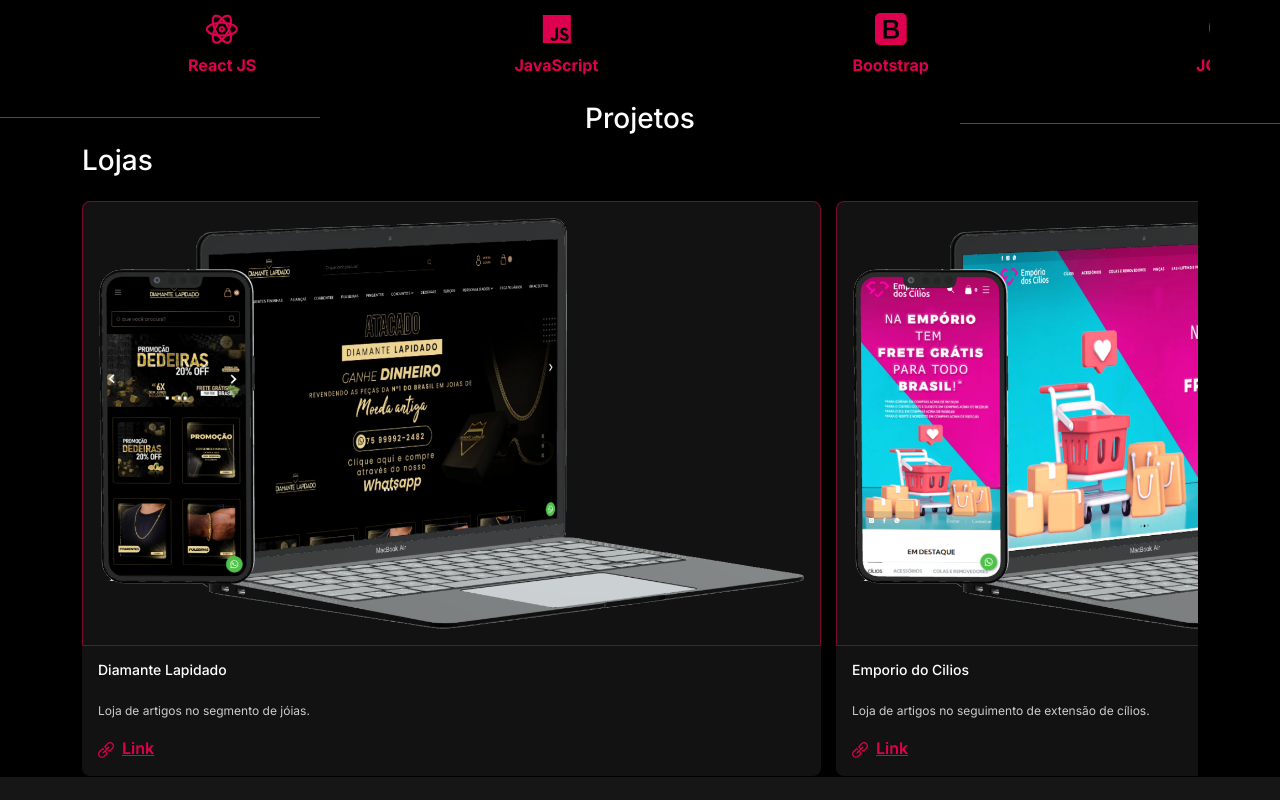
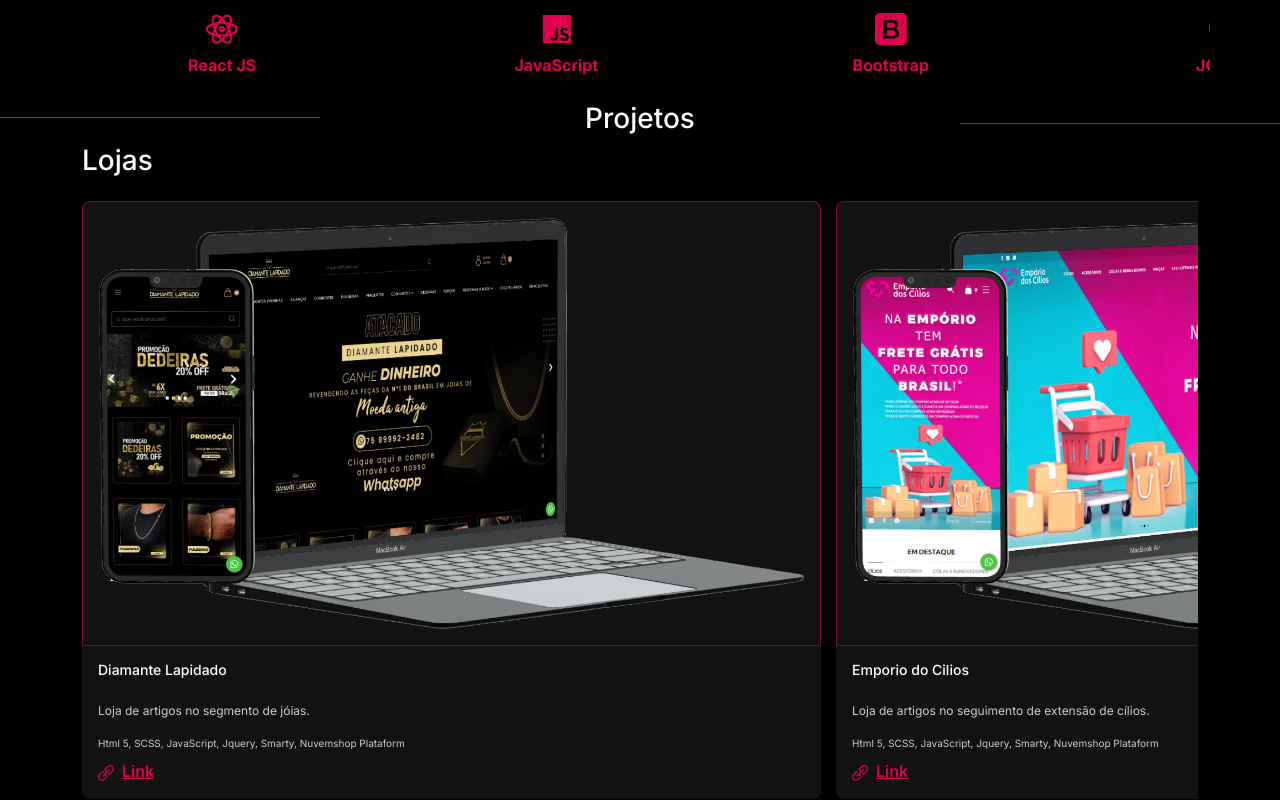
Before and after one commit to WillDFz/react-portfolio, a Next.js app: page / in a window 1280 px wide. Shown: the part 710-1510 px from the top of the page. Before the commit the page ends 1487 px from the top, so only its background shows below. Built offline with nearby package versions, Linux system fonts and the light colour scheme.

Commit message:
Update: Projects section

```diff
--- a/json/stores.json
+++ b/json/stores.json
@@ -3,57 +3,57 @@
         "id": 1,
         "name": "Andréia Carvalho Decoração",
         "url": "https://andreiacarvalhodecor.com.br/",
-        "image": "/images/projects/andreiacarvalhodecor.png" ,
+        "image": "andreiacarvalhodecor.png" ,
         "description": "Loja de artigos no segmento de casa e decoração.",
-        "tools": ""
+        "tools": "Html 5, SCSS, JavaScript, Jquery, Smarty, Nuvemshop Plataform"
     },
     {
         "id": 2,
         "name": "Diamante Lapidado",
         "url": "https://www.diamantelapidado.com.br/",
-        "image": "/images/projects/diamantelapidado.png" ,
+        "image": "diamantelapidado.png" ,
         "description": "Loja de artigos no segmento de jóias.",
-        "tools": ""
+        "tools": "Html 5, SCSS, JavaScript, Jquery, Smarty, Nuvemshop Plataform"
     },
     {
         "id": 3,
         "name": "Emporio do Cilios",
         "url": "https://www.emporiodoscilios.com.br/",
-        "image": "/images/projects/emporiodoscilios.png" ,
+        "image": "emporiodoscilios.png" ,
         "description": "Loja de artigos no seguimento de extensão de cílios.",
-        "tools": ""
+        "tools": "Html 5, SCSS, JavaScript, Jquery, Smarty, Nuvemshop Plataform"
     },
     {
         "id": 4,
         "name": "Imperium das Joias",
         "url": "https://imperiumdasjoias.com.br/",
-        "image": "/images/projects/imperiumdasjoias.png" ,
+        "image": "imperiumdasjoias.png" ,
         "description": "Loja de artigos no segmento de jóias.",
-        "tools": ""
+        "tools": "Html 5, SCSS, JavaScript, Jquery, Smarty, Nuvemshop Plataform"
     },
     {
         "id": 5,
         "name": "Rennova",
         "url": "https://compre.rennova.me/",
-        "image": "/images/projects/rennova.png" ,
+        "image": "rennova.png" ,
         "description": "Loja de artigos no segmento de saúde/beleza.",
-        "tools": ""
+        "tools": "Html 5, SCSS, JavaScript, Jquery, Smarty, Nuvemshop Plataform"
     },
     {
         "id": 6,
         "name": "Rennova Beauté",
         "url": "https://www.rennovabeaute.com/",
-        "image": "/images/projects/rennovabeaute.png" ,
+        "image": "rennovabeaute.png" ,
         "description": "Loja de artigos no segmento de saúde/beleza.",
-        "tools": ""
+        "tools": "Html 5, SCSS, JavaScript, Jquery, Smarty, Nuvemshop Plataform"
     },
 
     {
         "id": 7,
         "name": "ZenSleep",
         "url": "https://www.zensleep.com.br/",
-        "image": "/images/projects/zensleep.png" ,
+        "image": "zensleep.png" ,
         "description": "Loja de artigos no segmento de travesseiros.",
-        "tools": ""
+        "tools": "Html 5, SCSS, JavaScript, Jquery, Smarty, Nuvemshop Plataform"
     }
 ]
--- a/src/components/Sections/Projects/Stores/index.jsx
+++ b/src/components/Sections/Projects/Stores/index.jsx
@@ -38,12 +38,14 @@
                                             className={`${styles.itemImageContainer}`}
                                         >
                                             <img
-                                                src={store?.image}
+                                                src={`images/projects/${store?.image}`}
                                                 className="w-100"
                                                 alt=""
                                             />
                                         </div>
-                                        <div className={`${styles.cardBody} p-3`}>
+                                        <div
+                                            className={`${styles.cardBody} p-3`}
+                                        >
                                             <h6
                                                 className={`${styles.storeName}`}
                                             >
@@ -54,7 +56,11 @@
                                             >
                                                 <p>{store?.description}</p>
                                             </div>
-                                            <div>{store?.tools}</div>
+                                            <div
+                                                className={`${styles.storeTools} mb-2`}
+                                            >
+                                                {store?.tools}
+                                            </div>
                                             <div className="cardFooter">
                                                 <a
                                                     href={store?.url}
@@ -62,7 +68,11 @@
                                                     target="_blank"
                                                     rel="noopener noreferrer"
                                                 >
-                                                    <img src="svg/link.svg" className="me-2" alt=""/>
+                                                    <img
+                                                        src="svg/link.svg"
+                                                        className="me-2"
+                                                        alt=""
+                                                    />
                                                     Link
                                                 </a>
                                             </div>
--- a/src/components/Sections/Projects/Stores/styles.module.scss
+++ b/src/components/Sections/Projects/Stores/styles.module.scss
@@ -23,6 +23,10 @@
             font-size: 0.75rem;
             color: #ccc;
         }
+        .storeTools{
+            font-size: 0.625rem;
+            color: #ccc;
+        }
         .storeLink{
             font-weight: 600;
             color: #de004e;
```
